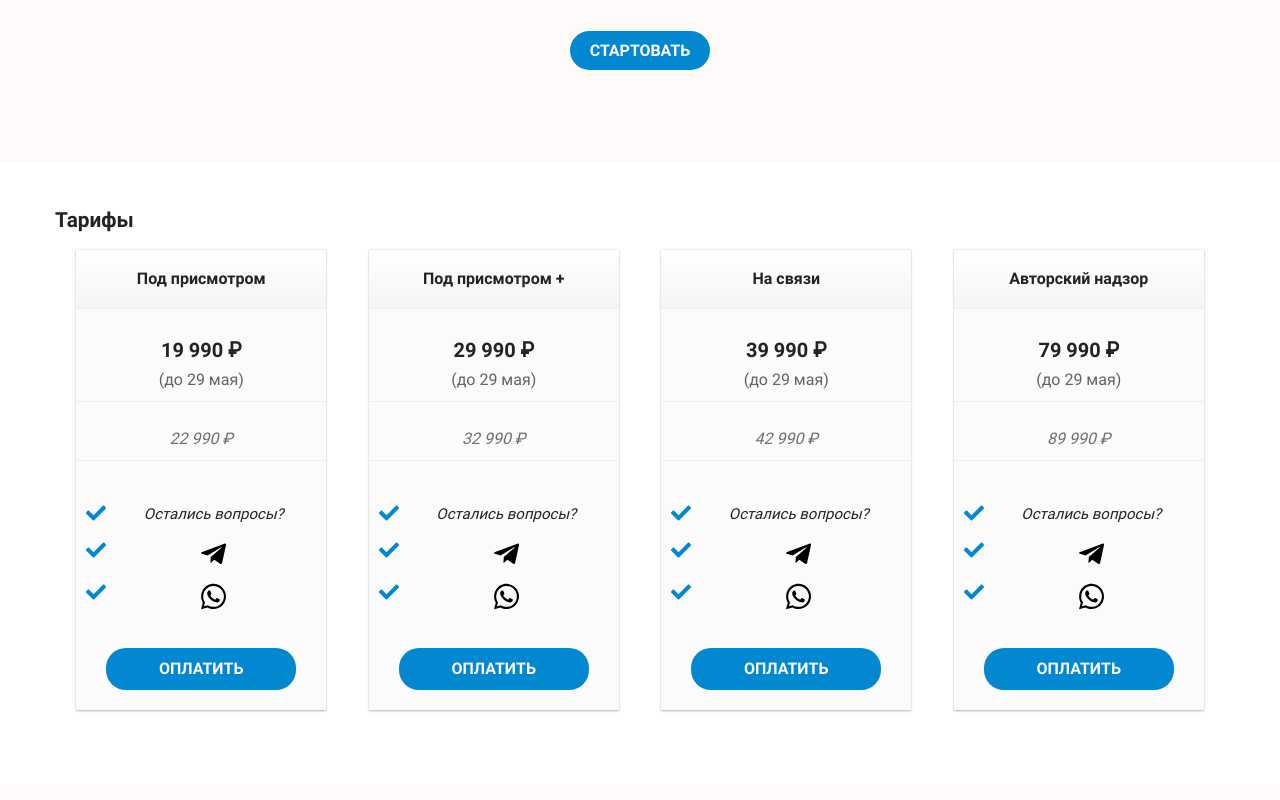
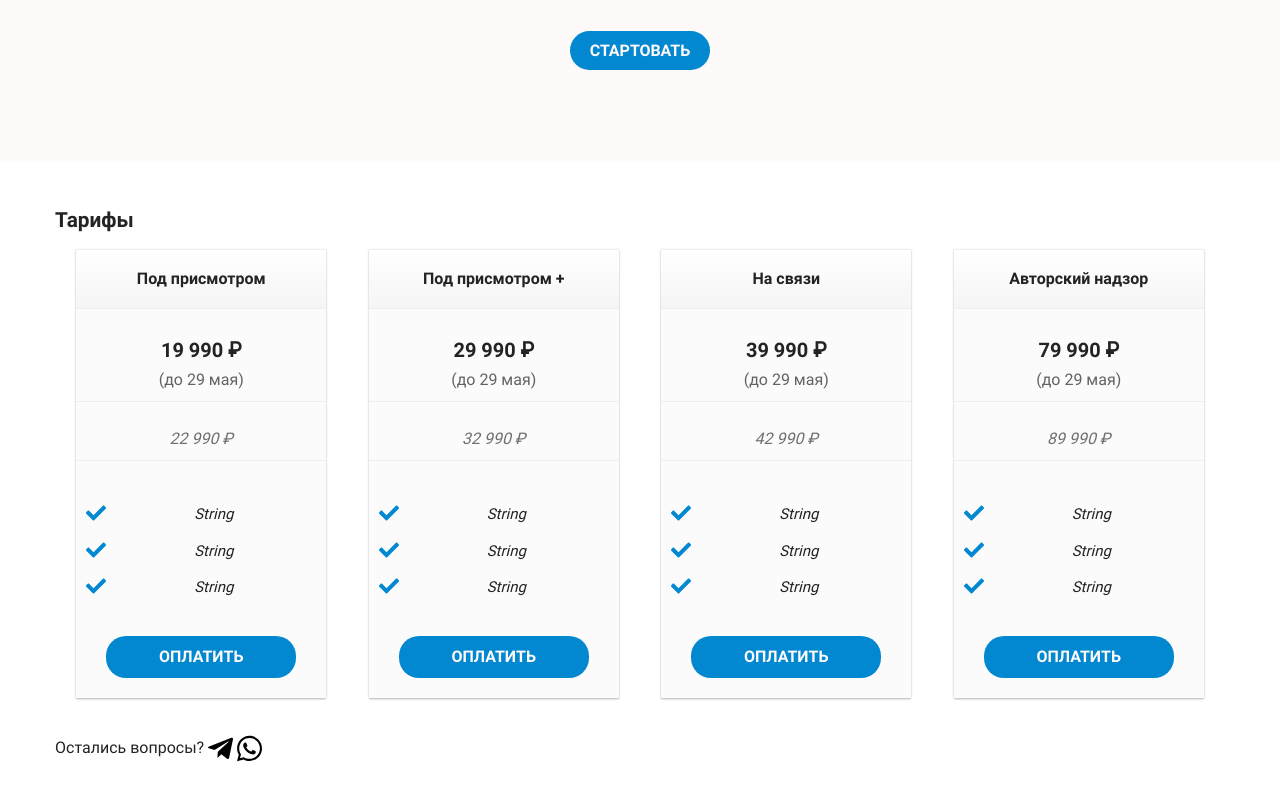
Before and after one commit to hramn1/design-doma, a website: page index.html in a window 1280 px wide. Shown: the part 3730-4530 px from the top of the page. Drawn offline with nearby package versions, Linux system fonts and the light colour scheme; files that its build step writes are made by us from their sources; files whose address does not match are found by name.

Commit message:
правки

```diff
--- a/index.html
+++ b/index.html
@@ -255,16 +255,16 @@
     </section>
     <section id="tarifiId" class="tarifi">
       <div class="container">
-      	<h2 class="tarif__title">Тарифы</h2>
+      	<h2 class="tarifi__title">Тарифы</h2>
         <div class="tarif">
           <div class="tarif-item">
             <h3 class="tarif-item__title">Под присмотром</h3>
             <p class="tarif-item__price-main">19 990 ₽ <span>(до 29 мая)</span></p>
             <p class="tarif-item__price-sub"> 22 990 ₽</p>
             <ul class="tarif-item__text">
-              <li>Остались вопросы?</li>
-              <li><a href="tg://resolve?domain=NatalyaPertseva" target="_blank"><img class ="social tele" src="img/telegram-plane.svg" alt=""></a></li>
-              <li><a href="https://api.whatsapp.com/send?phone=79625187748" target="_blank"><img class ="social whats" src="img/whatsapp.svg" alt=""></a></li>
+              <li>String</li>
+              <li>String</li>
+              <li>String</li>
             </ul>
             <a href = "https://school.pikova.com/ssd-1/" class="btn btn--tarif">Оплатить</a>
           </div>
@@ -273,9 +273,9 @@
             <p class="tarif-item__price-main" >29 990 ₽ <span>(до 29 мая)</span></p>
             <p class="tarif-item__price-sub"> 32 990 ₽</p>
             <ul class="tarif-item__text">
- <li>Остались вопросы?</li>
-              <li><a href="tg://resolve?domain=NatalyaPertseva" target="_blank"><img class ="social tele" src="img/telegram-plane.svg" alt=""></a></li>
-              <li><a href="https://api.whatsapp.com/send?phone=79625187748" target="_blank"><img class ="social whats" src="img/whatsapp.svg" alt=""></a></li>
+              <li>String</li>
+              <li>String</li>
+              <li>String</li>
             </ul>
             <a href="https://school.pikova.com/ssd-2/" class="btn btn--tarif">Оплатить</a>
           </div>
@@ -284,9 +284,9 @@
             <p class="tarif-item__price-main" >39 990 ₽ <span>(до 29 мая)</span></p>
             <p class="tarif-item__price-sub"> 42 990 ₽</p>
             <ul class="tarif-item__text">
- <li>Остались вопросы?</li>
-              <li><a href="tg://resolve?domain=NatalyaPertseva" target="_blank"><img class ="social tele" src="img/telegram-plane.svg" alt=""></a></li>
-              <li><a href="https://api.whatsapp.com/send?phone=79625187748" target="_blank"><img class ="social whats" src="img/whatsapp.svg" alt=""></a></li>
+              <li>String</li>
+              <li>String</li>
+              <li>String</li>
             </ul>
             <a href="https://school.pikova.com/ssd-4/" class="btn btn--tarif">Оплатить</a>
           </div>
@@ -295,13 +295,14 @@
             <p class="tarif-item__price-main">79 990 ₽ <span>(до 29 мая)</span></p>
             <p class="tarif-item__price-sub"> 89 990 ₽</p>
             <ul class="tarif-item__text">
- <li>Остались вопросы?</li>
-              <li><a href="tg://resolve?domain=NatalyaPertseva" target="_blank"><img class ="social tele" src="img/telegram-plane.svg" alt=""></a></li>
-              <li><a href="https://api.whatsapp.com/send?phone=79625187748" target="_blank"><img class ="social whats" src="img/whatsapp.svg" alt=""></a></li>
+              <li>String</li>
+              <li>String</li>
+              <li>String</li>
             </ul>
             <a href="https://school.pikova.com/ssd-3/" class="btn btn--tarif">Оплатить</a>
           </div>
         </div>
+        <p class="tarifi-text">Остались вопросы? <a href="tg://resolve?domain=NatalyaPertseva" target="_blank"><img class ="social tele" src="img/telegram-plane.svg" alt=""></a> <a href="https://api.whatsapp.com/send?phone=79625187748" target="_blank"><img class ="social whats" src="img/whatsapp.svg" alt=""></a></p>
       </div>
     </section>
   </main>
```
